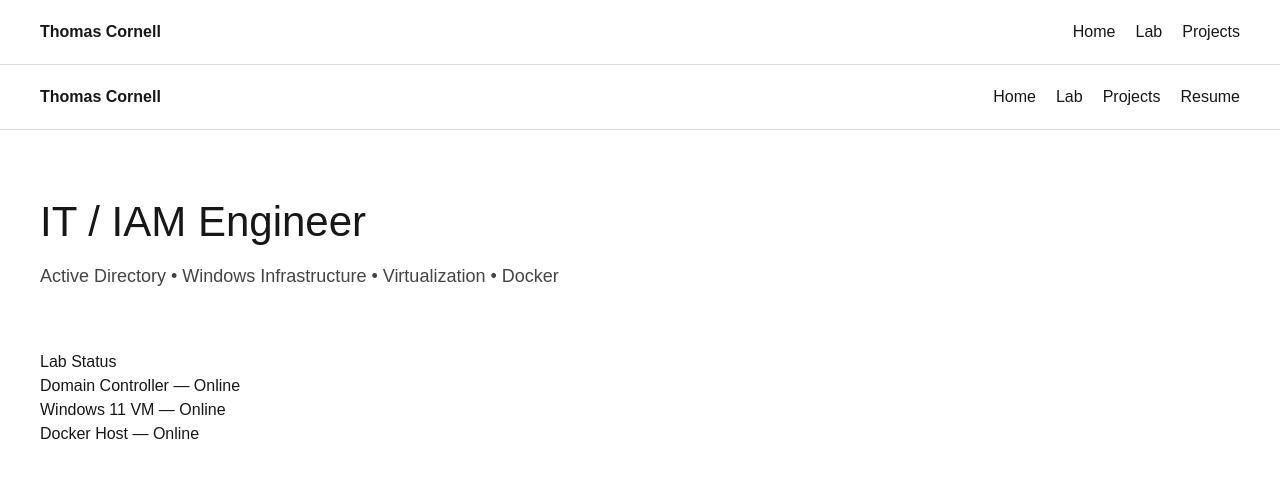
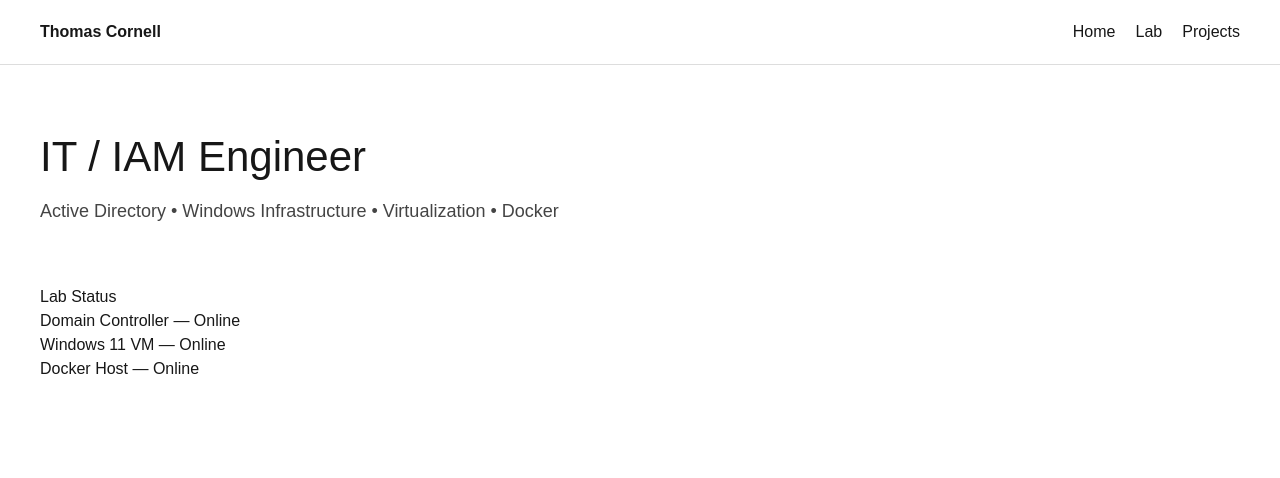
Before and after one commit to thcornell/portfolio-site, a Next.js app: page / in a window 1280 px wide. Shown: the top 478 px of the page. Built offline with nearby package versions, Linux system fonts and the light colour scheme.

Commit message:
remove duplicate navbar from home page

```diff
--- a/app/page.tsx
+++ b/app/page.tsx
@@ -2,24 +2,6 @@ import Link from "next/link";
 export default function Home() {
   return (
     <main style={{ fontFamily: "Arial" }}>
-      {/* NAVBAR */}
-      <nav style={{
-        display: "flex",
-        justifyContent: "space-between",
-        padding: "20px 40px",
-        borderBottom: "1px solid #ddd"
-      }}>
-        <div style={{ fontWeight: "bold" }}>
-          Thomas Cornell
-        </div>
-
-        <div style={{ display: "flex", gap: "20px" }}>
-          <span>Home</span>
-          <Link href="/lab">Lab</Link>
-          <span>Projects</span>
-          <span>Resume</span>
-        </div>
-      </nav>
 
       {/* HERO SECTION */}
       <section style={{ padding: "60px 40px" }}>
```
